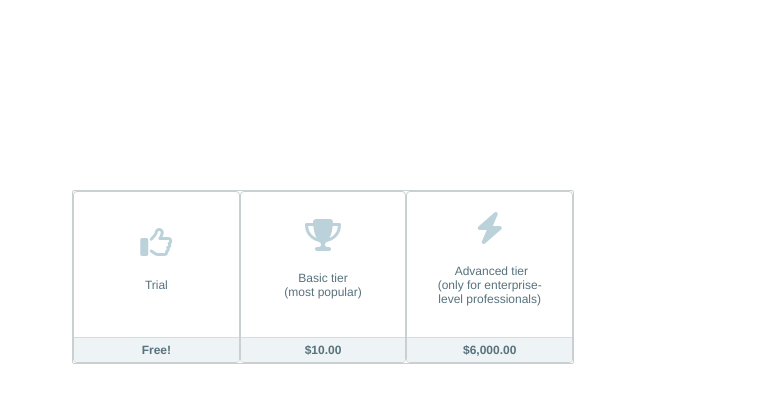
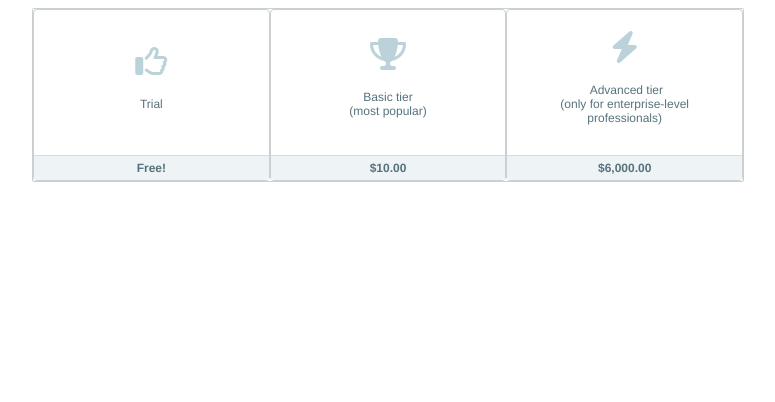
Before and after one commit to Kenzie-Academy-Brasil-Developers/cartas-flexbox-sprint-2-jpedrofp, a plain HTML site: page index.html in a window 1280 px wide. Shown: the whole page, without its empty margins (252-1027 px from the left). Drawn offline with Linux system fonts and the light colour scheme.

Commit message:
Adjusted width

```diff
--- a/src/cards.css
+++ b/src/cards.css
@@ -1,3 +1,4 @@
+
 
 html {
     font-family: "Raleway", "Helvetica", sans-serif;
@@ -9,21 +10,21 @@ html {
 
 .cardGroup {
   display: flex;
-  flex-wrap: wrap;
   flex-direction: column;
   text-align: center;
-  align-content: center;
   justify-content: center;
-  margin: 15% 35% 15% 35%;
-  min-width: 150px;
+  margin: 0 auto;
+  width: 320px;
   border: 1px solid #CAD0D2;
   border-radius: 2px;
+
 }
 
 .cardGroup__card {
     border-radius: 0;
     border-left: 1px solid #D7DBDD;
     height: 135px;
+
 }
 
 .cardGroup__cardDescription {
@@ -31,6 +32,7 @@ html {
     flex-grow: 1;
     flex-shrink: 1;
     flex-basis: 1;
+
 }
 
 .icon {
@@ -40,9 +42,9 @@ html {
 .card {
     border: 1px solid #CAD0D2;
     border-radius: 4px;
-    overflow: hidden;
     display: flex;
     flex-direction: column;
+
 }
 
 .card__description {
@@ -77,10 +79,11 @@ html {
 @media screen and (min-width: 700px){
   .cardGroup {
     display: flex;
+    justify-content: center;
     flex-direction: row;
     flex-wrap: wrap;
-    width: 500px;
-    margin: 15% 35% 15% 25%;
+    width: 710px;
+
   }
   .card__descriptionText {
     padding: 10px;
```
Also changed, not shown: index.html (+0 -2 lines).
